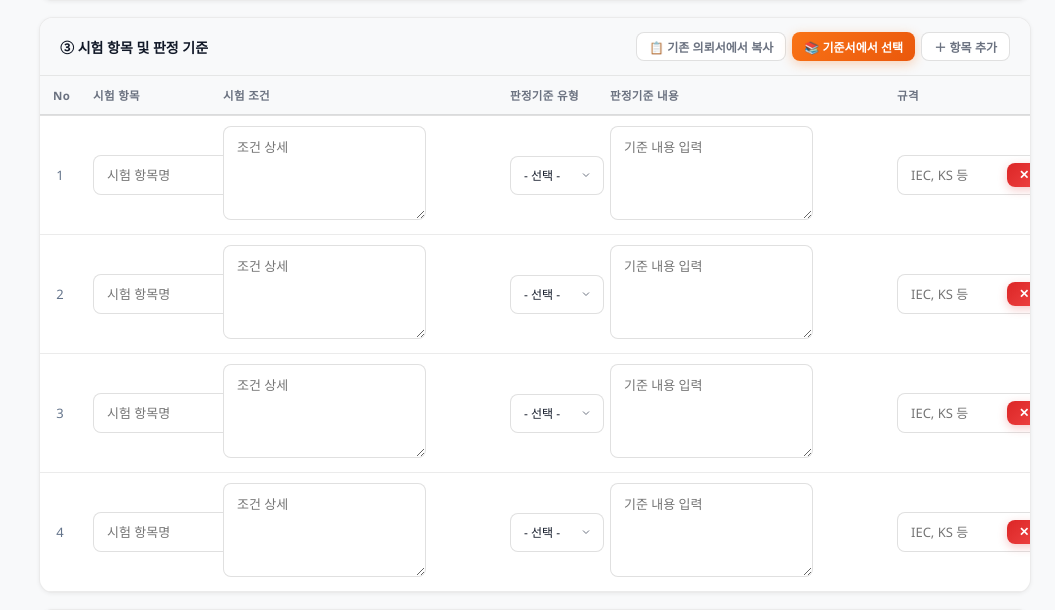
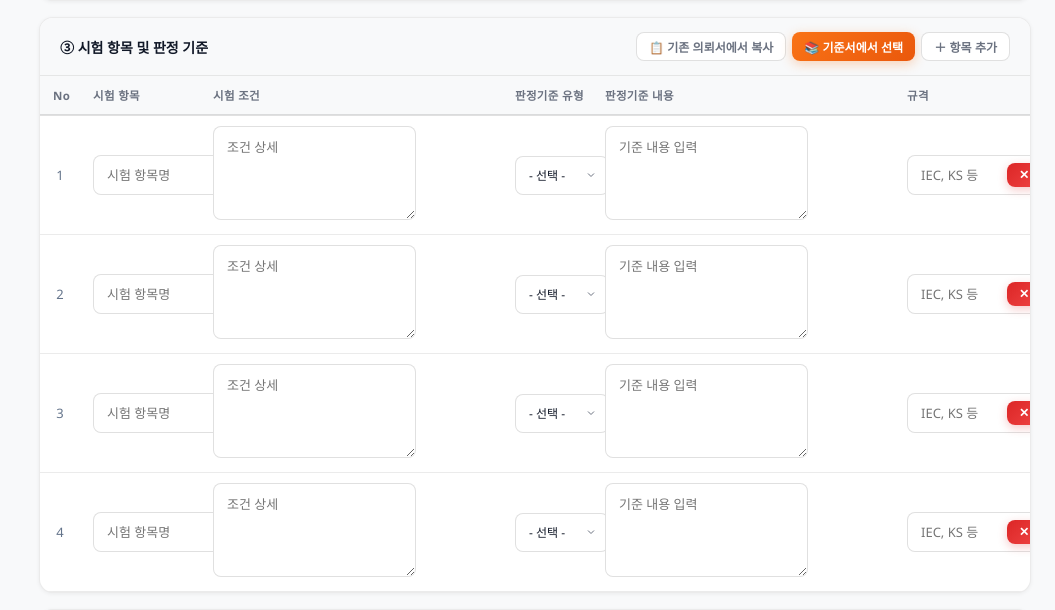
Before and after one commit to chojagal-ops/rtms, a Flask app: page /requests/new in a window 1280 px wide. Shown: the part 1071-1681 px from the top of the page, without its empty margins (225-1280 px from the left). Run offline with Flask 3, Linux system fonts and the light colour scheme; a user stored in the database is signed in; data that the repository does not hold is empty.

Commit message:
Set test condition and criterion columns to 33% width each
Co-Authored-By: Claude Sonnet 4.6 <noreply@anthropic.com>

```diff
--- a/templates/requests/form.html
+++ b/templates/requests/form.html
@@ -193,11 +193,11 @@
     <table id="item_table" style="font-size:13px;width:100%;table-layout:fixed;">
       <colgroup>
         <col style="width:40px;">
-        <col style="width:130px;">
-        <col><!-- 시험 조건: 나머지 공간 분할 -->
+        <col style="width:120px;">
+        <col style="width:33%;">
+        <col style="width:90px;">
+        <col style="width:33%;">
         <col style="width:100px;">
-        <col><!-- 판정기준 내용: 나머지 공간 분할 -->
-        <col style="width:110px;">
         <col style="width:36px;">
       </colgroup>
       <thead>
```
